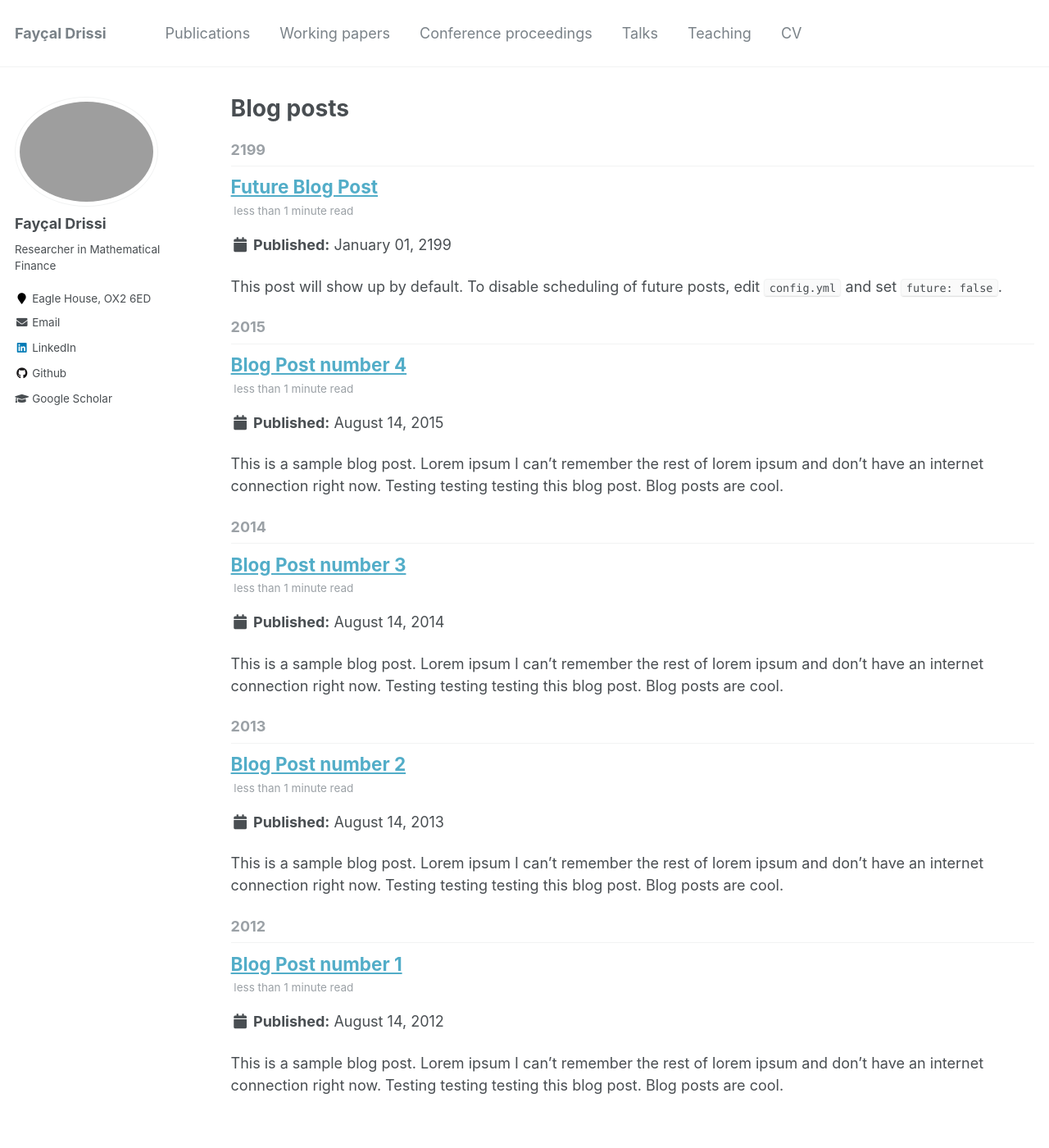
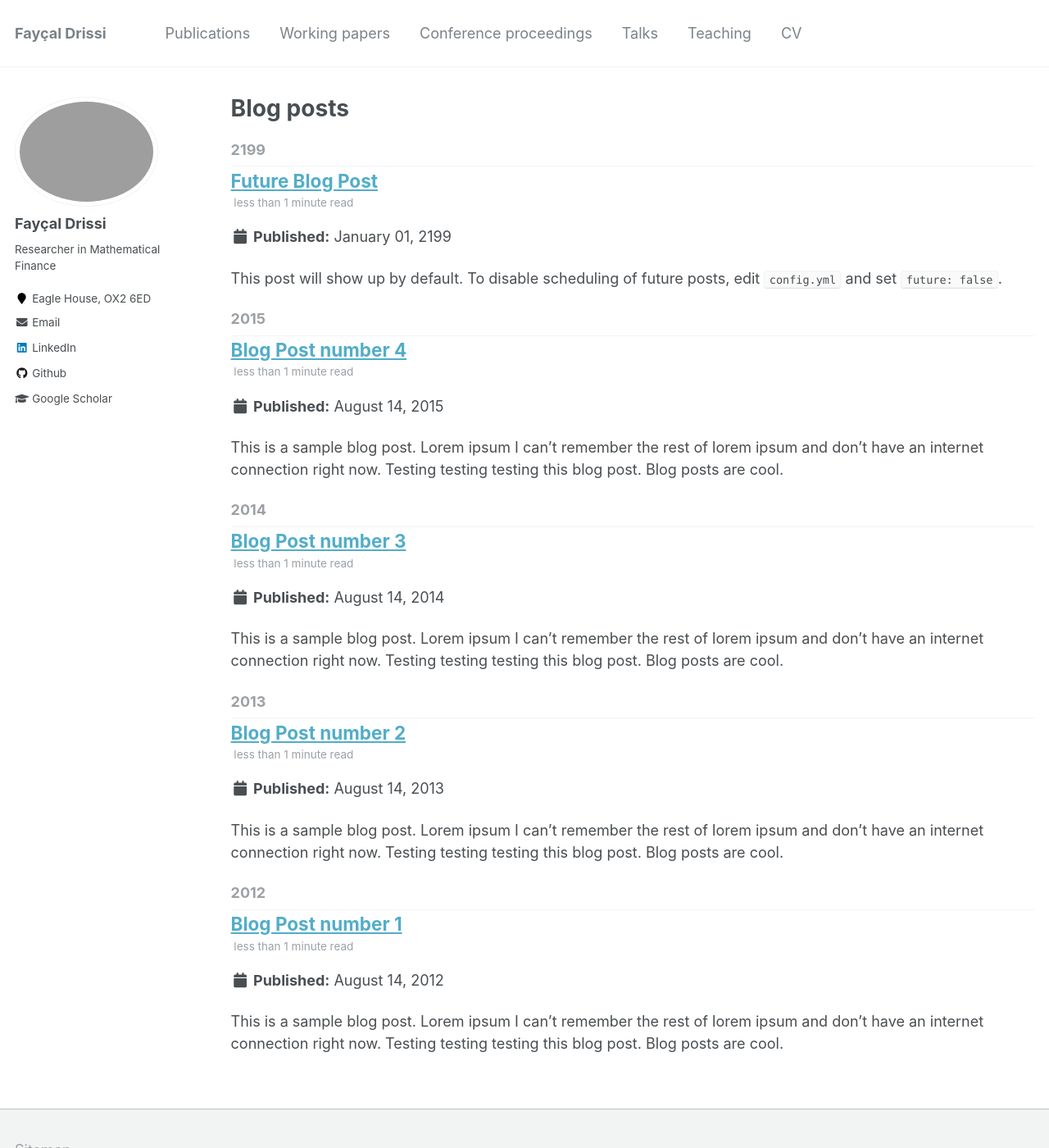
Before and after one commit to FDR0903/FDR0903.github.io, a Jekyll site: the page built from _pages/year-archive.html, in a window 1280 px wide and 1400 px high. Shown: the whole window at 82% size. Built offline with Jekyll 4.4.1, drawn with Linux system fonts in a browser that asks for light colours.

Commit message:
test css

```diff
--- a/_sass/_archive.scss
+++ b/_sass/_archive.scss
@@ -35,12 +35,12 @@
   border-bottom: 1px solid $border-color;
 
   + .list__item .archive__item-title {
-    margin-top: 0.5em;
+    margin-top: 0.15em;
   }
 }
 
 .archive__item-title {
-  margin-bottom: 0.25em;
+  margin-bottom: 0.15em;
   font-family: $sans-serif-narrow;
 
   a + a {
@@ -79,9 +79,9 @@
     box-shadow: 0 0 10px rgba(#000, 0.25);
   }
 
-  .archive__item-title {
+  /*.archive__item-title {
     text-decoration: underline;
-  }
+  } */
 }
 
 
@@ -120,8 +120,8 @@
   }
 
   .archive__item-title {
-    margin-top: 0.5em;
-    font-size: $type-size-5;
+    margin-top: 0.15em;
+    font-size: $type-size-6;
   }
 
   .archive__item-excerpt {
```
